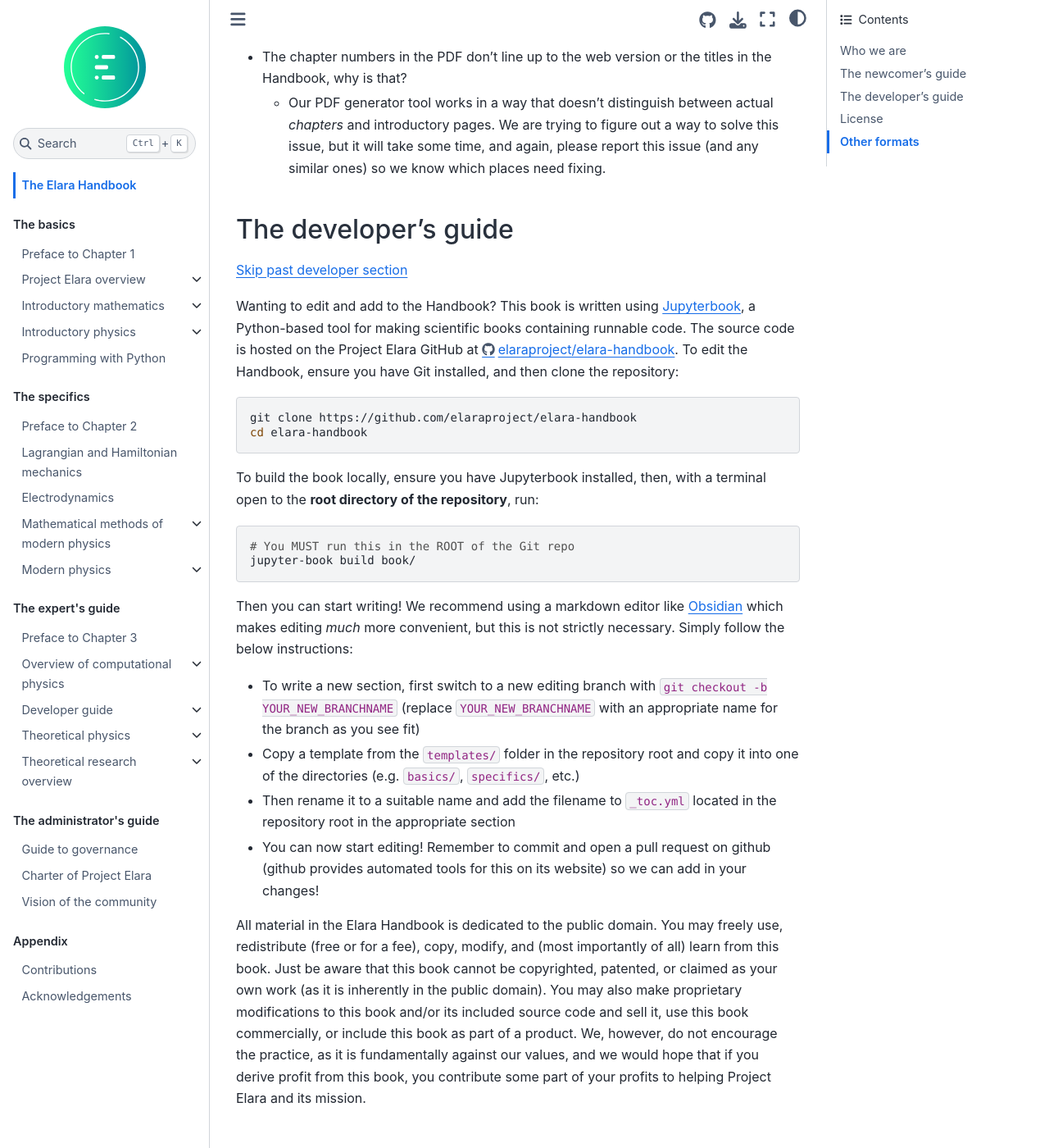
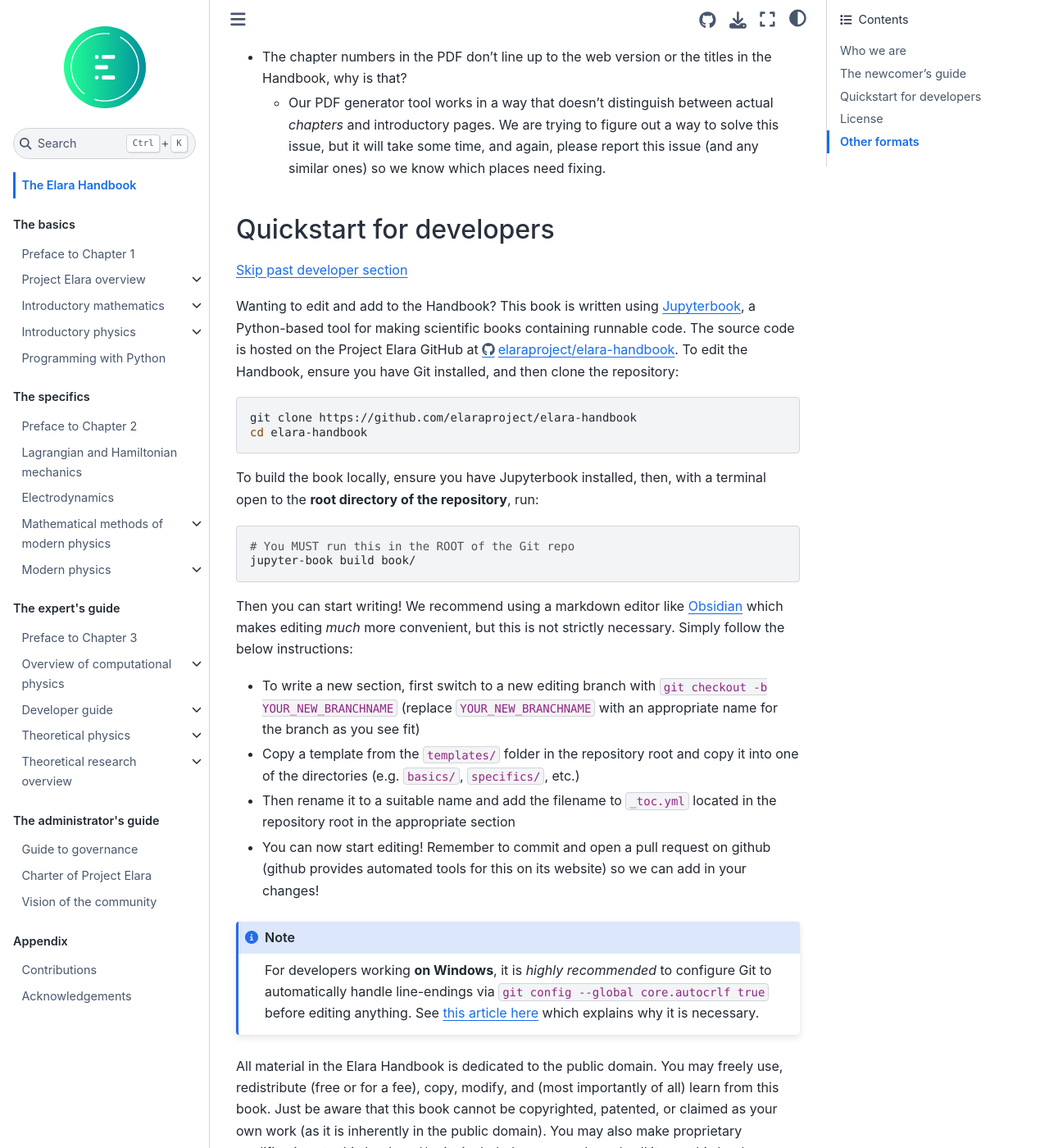
Before and after one commit to elaraproject/elara-handbook, a Jupyter Book: the page built from book/intro.md, in a window 1280 px wide and 1400 px high, scrolled down 2757 px. Shown: the whole window at 82% size. Built offline with Jupyter Book 1.0.4 settings and Sphinx 7.4.7 and the Sphinx Book theme 1.1.4, drawn with Linux system fonts in a browser that asks for light colours.

Commit message:
A few updates to README with Elara Handbook development instructions
- Roadmap on README was removed in favor of a link to the much more
  powerful projects manager on GitHub (the README roadmap was never
  really followed anyway)
- Included section about line endings to prevent accidentally line
  ending changes to be committed to git
- Development information on README was set to link to the Handbook
  itself

````diff
--- a/book/intro.md
+++ b/book/intro.md
@@ -39,7 +39,7 @@ We are so grateful for each and every one of our members, and everyone's contrib
 - The chapter numbers in the PDF don't line up to the web version or the titles in the Handbook, why is that?
 	- Our PDF generator tool works in a way that doesn't distinguish between actual _chapters_ and introductory pages. We are trying to figure out a way to solve this issue, but it will take some time, and again, please report this issue (and any similar ones) so we know which places need fixing.
 
-## The developer's guide
+## Quickstart for developers
 
 [Skip past developer section](#license)
 
@@ -63,6 +63,10 @@ Then you can start writing! We recommend using a markdown editor like [Obsidian]
 - Copy a template from the `templates/` folder in the repository root and copy it into one of the directories (e.g. `basics/`, `specifics/`, etc.)
 - Then rename it to a suitable name and add the filename to `_toc.yml` located in the repository root in the appropriate section
 - You can now start editing! Remember to commit and open a pull request on github (github provides automated tools for this on its website) so we can add in your changes!
+
+```{note}
+For developers working **on Windows**, it is _highly recommended_ to configure Git to automatically handle line-endings via `git config --global core.autocrlf true` before editing anything. See [this article here](https://www.aleksandrhovhannisyan.com/blog/crlf-vs-lf-normalizing-line-endings-in-git/) which explains why it is necessary.
+```
 
 All material in the Elara Handbook is dedicated to the public domain. You may freely use, redistribute (free or for a fee), copy, modify, and (most importantly of all) learn from this book. Just be aware that this book cannot be copyrighted, patented, or claimed as your own work (as it is inherently in the public domain). You may also make proprietary modifications to this book and/or its included source code and sell it, use this book commercially, or include this book as part of a product. We, however, do not encourage the practice, as it is fundamentally against our values, and we would hope that if you derive profit from this book, you contribute some part of your profits to helping Project Elara and its mission.
 
````
Also changed, not shown: README.md (+4 -0 lines).
